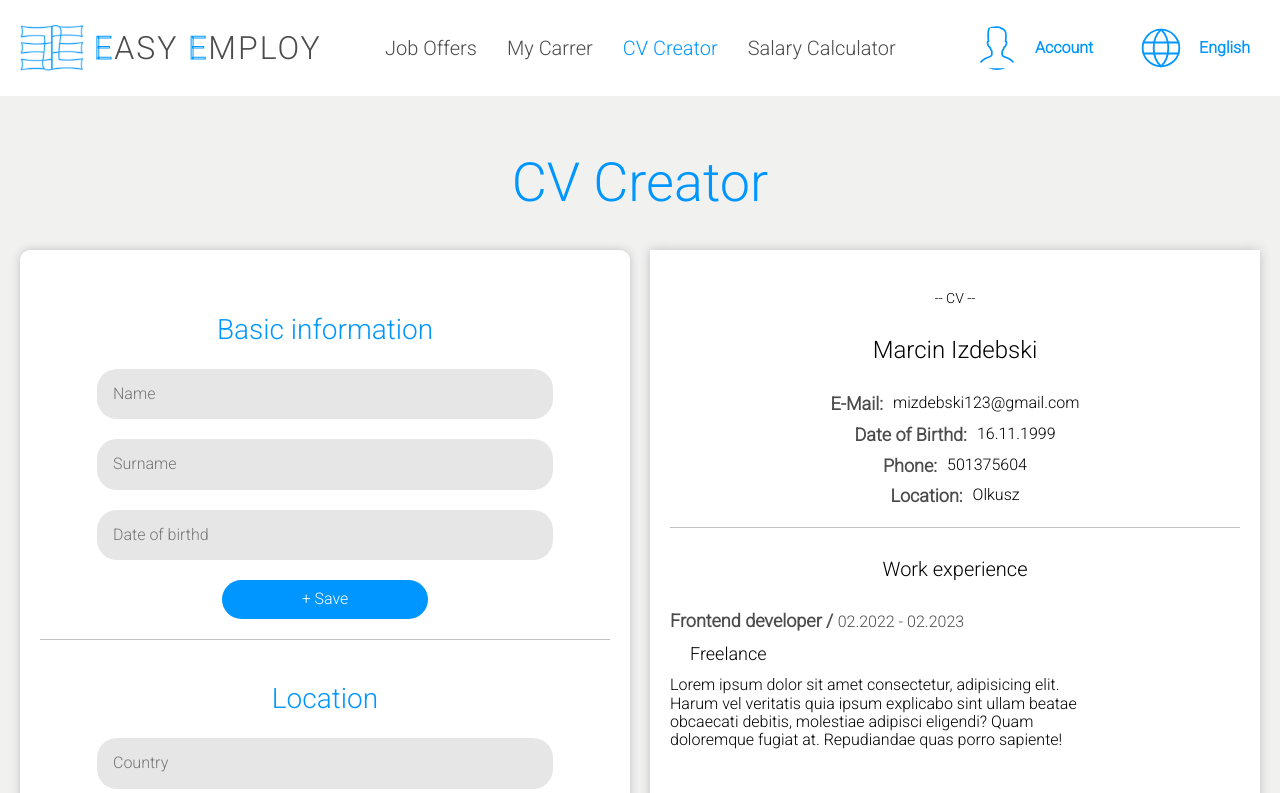
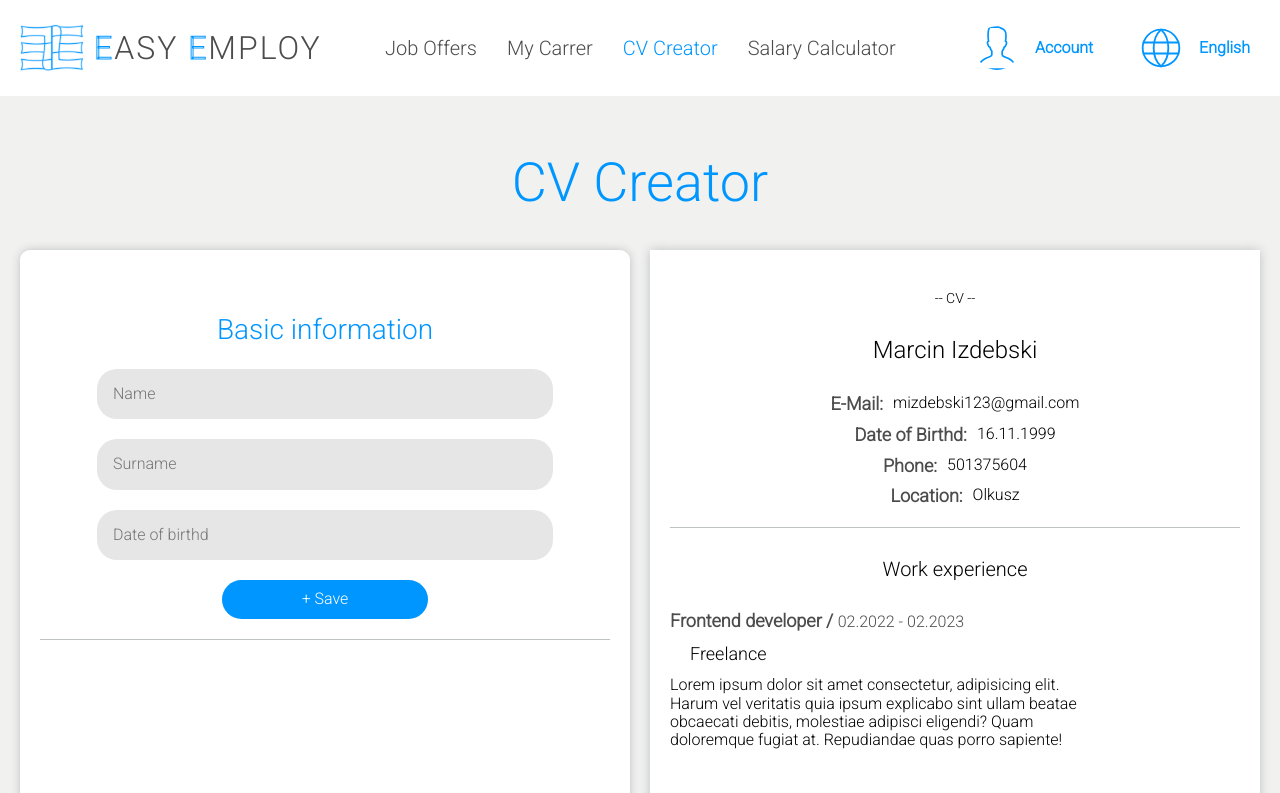
Before and after one commit to mizdebski77/Easy-Employ, a React (Create React App) app: page /CV-Creator in a window 1280 px wide. Shown: the top 793 px of the page. Built offline with nearby package versions, Linux system fonts and the light colour scheme.

Commit message:
Forms moved to another folder

```diff
--- /dev/null
+++ b/src/features/Creator/CvPreviev/cvPreview.tsx
@@ -0,0 +1,20 @@
+import React from 'react';
+import { DataForm, DataTitle, FormWrapper, SaveButton, Wrapper } from './styledCvPreview';
+import { DataInput } from '../styledCreator';
+
+export const CvPreview = () => {
+    return (
+        <Wrapper>
+            <FormWrapper>
+                <DataTitle>Basic information</DataTitle>
+                <DataForm>
+                    <DataInput placeholder='Name' />
+                    <DataInput placeholder='Surname ' />
+                    <DataInput placeholder='Date of birthd' />
+                    <SaveButton>+ Save</SaveButton>
+                </DataForm>
+            </FormWrapper>
+
+        </Wrapper>
+    );
+};
--- /dev/null
+++ b/src/features/Creator/CvPreviev/styledCvPreview.ts
@@ -0,0 +1,46 @@
+import { styled } from "styled-components";
+
+export const Wrapper = styled.section`
+    background: ${({ theme }) => theme.color.secondColor};
+    padding: 20px;
+    box-shadow: 0 0 10px ${({ theme }) => theme.color.fourthColor};
+    border-radius: 10px;
+`;
+
+export const FormWrapper = styled.div`
+    padding: 20px 0 ;
+    border-bottom: 1px solid ${({ theme }) => theme.color.fourthColor};
+`;
+
+export const DataTitle = styled.h2`
+    font-weight: normal;
+    font-size: 28px;
+    color: ${({ theme }) => theme.color.fontMain};
+    text-align: center;
+`;
+
+export const DataForm = styled.form`
+    display: flex;
+    flex-direction: column;
+    gap: 20px;
+    align-items: center;
+    justify-content: center;
+`;
+
+export const SaveButton = styled.button`
+    background: ${({ theme }) => theme.color.fontMain};
+    color: ${({ theme }) => theme.color.secondColor};
+    padding: 10px 80px;
+    border: none;
+    border-radius: 20px;
+    transition: 0.3s;
+    cursor: pointer;
+
+    &:hover {
+        background: ${({ theme }) => theme.color.fontMainHover}
+    };
+
+    &:active {
+        background: ${({ theme }) => theme.color.fontMainActive}
+    };
+`;
--- a/src/features/Creator/CvPreview/styledCvPreview.ts
+++ /dev/null
@@ -1,5 +0,0 @@
-import { styled } from "styled-components";
-
-export const Wrapper = styled.section`
-
-`;
--- a/src/features/Creator/Forms/styledForms.ts
+++ b/src/features/Creator/Forms/styledForms.ts
@@ -0,0 +1,5 @@
+import { styled } from "styled-components";
+
+export const Wrapper = styled.section`
+
+`;
--- a/src/features/Creator/creator.tsx
+++ b/src/features/Creator/creator.tsx
@@ -32,6 +32,7 @@ import {
     SkillsContainer,
     RemoveSkillButton,
 } from './styledCreator';
+import { CvPreview } from './CvPreviev/cvPreview';
 
 export const Creator = () => {
     return (
@@ -39,16 +40,9 @@ export const Creator = () => {
             <Title>CV Creator</Title>
 
             <ContentWrapper>
-                <FormsWrapper>
-                    <FormWrapper>
-                        <DataTitle>Basic information</DataTitle>
-                        <DataForm>
-                            <DataInput placeholder='Name' />
-                            <DataInput placeholder='Surname ' />
-                            <DataInput placeholder='Date of birthd' />
-                            <SaveButton>+ Save</SaveButton>
-                        </DataForm>
-                    </FormWrapper>
+
+                <CvPreview />
+                {/*
 
                     <FormWrapper>
                         <DataTitle>Location</DataTitle>
@@ -153,7 +147,7 @@ export const Creator = () => {
                             <SaveButton>+ Save</SaveButton>
                         </DataForm>
                     </FormWrapper>
-                </FormsWrapper>
+                </FormsWrapper> */}
 
                 <div>
                     <CVPreview>
```
Also changed, not shown: src/features/Creator/CvPreview/cvPreview.tsx (deleted, +0 -9 lines), src/features/Creator/Forms/forms.tsx (+9 -0 lines).
